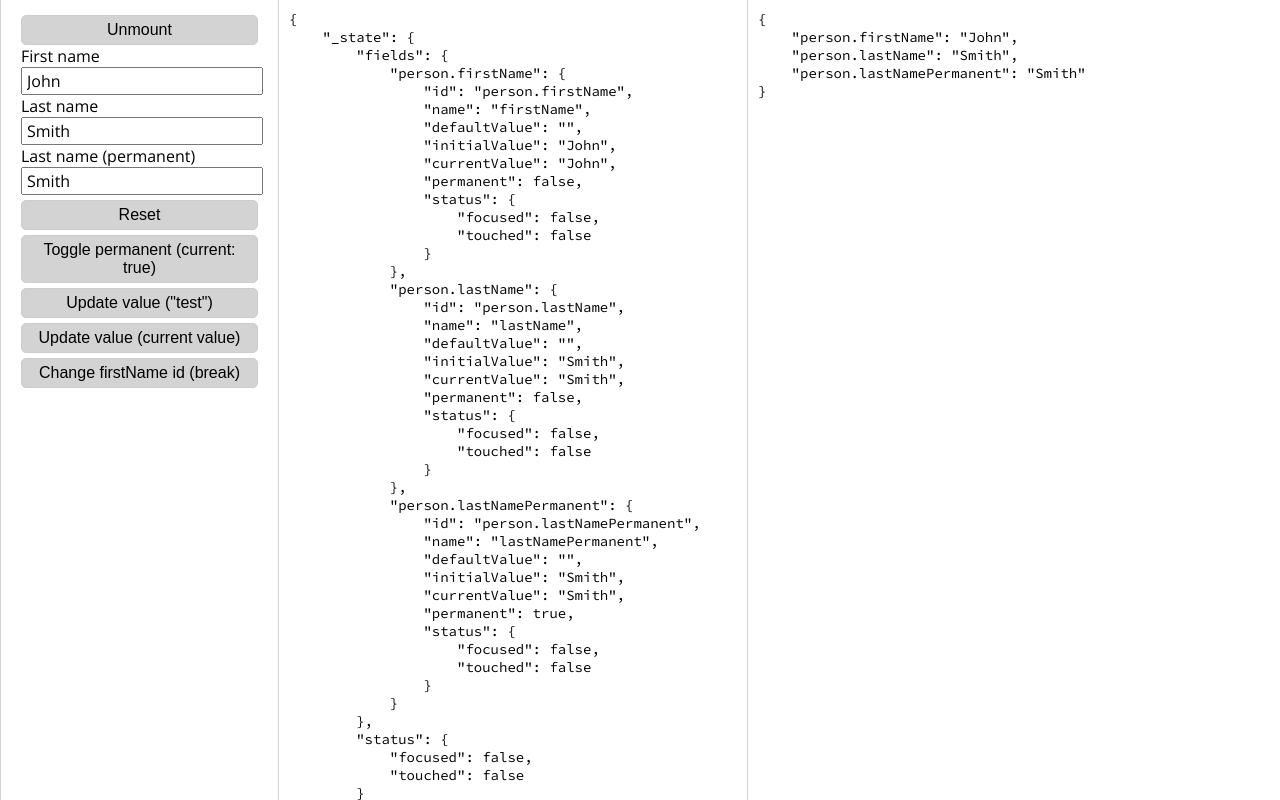
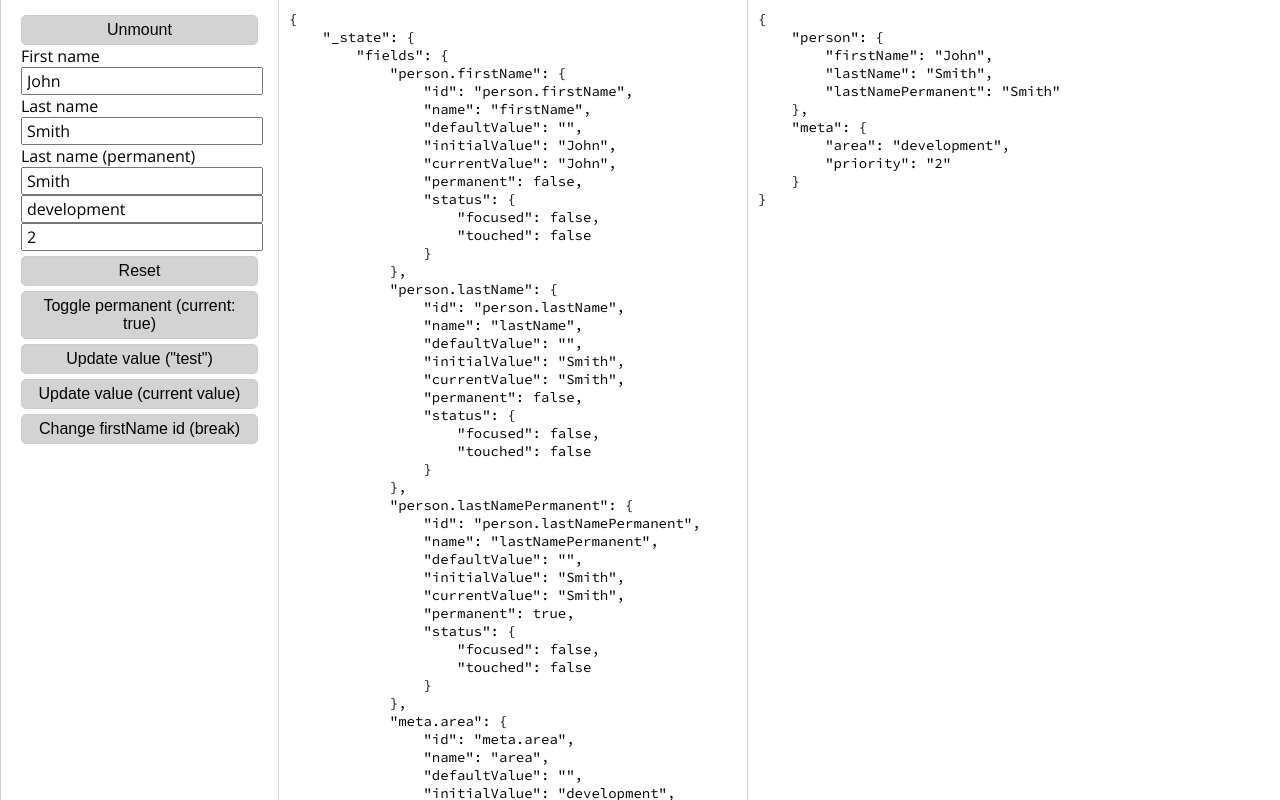
Before and after one commit to SimplrJS/react-forms, a React app: page / in a window 1280 px wide. Shown: the top 800 px of the page. Built offline with nearby package versions, Linux system fonts and the light colour scheme; the HTML template or start-up script is replaced by a standard one.

Commit message:
Group component added.

```diff
--- a/src/app.tsx
+++ b/src/app.tsx
@@ -60,8 +60,8 @@ const Test = () => {
         return () => store.removeListener(listener);
     }, []);
 
-    // const [groupId] = useState(undefined);
-    const [groupId] = useState("person");
+    const [groupId] = useState(undefined);
+    // const [groupId] = useState("person");
 
     const groupContext: GroupContextObject = {
         store: store,
--- /dev/null
+++ b/src/components/group.tsx
@@ -0,0 +1,23 @@
+import React, { useContext } from "react";
+import { SEPARATOR } from "../stores/constants";
+import { GroupContext, GroupContextObject } from "../contexts/group-context";
+
+interface Props {
+    name: string;
+    children: React.ReactNode;
+}
+
+export const Group = (props: Props) => {
+    const groupContext = useContext(GroupContext);
+
+    let groupId = props.name;
+    if (groupContext.groupId != null) {
+        groupId = `${groupContext.groupId}${SEPARATOR}${props.name}`;
+    }
+
+    const groupObject: GroupContextObject = {
+        ...groupContext,
+        groupId: groupId
+    };
+    return <GroupContext.Provider value={groupObject}>{props.children}</GroupContext.Provider>;
+};
--- /dev/null
+++ b/src/stores/constants.ts
@@ -0,0 +1 @@
+export const SEPARATOR = ".";
--- a/src/stores/group-store.ts
+++ b/src/stores/group-store.ts
@@ -1,8 +1,7 @@
+import { produce } from "immer";
 import { TinyEmitter, Callback } from "../helpers/emitter";
-import { produce } from "immer";
 import { FieldValues } from "../contracts/field-contracts";
-
-export const SEPARATOR = ".";
+import { SEPARATOR } from "./constants";
 
 interface Status {
     focused: boolean;
@@ -264,7 +263,20 @@ export class GroupStoreMutable extends TinyEmitter<Callback> {
                     continue;
                 }
 
-                result[key] = field.currentValue;
+                const splitKey = key.split(SEPARATOR);
+
+                const paths = splitKey.slice(0, splitKey.length - 1);
+
+                // tslint:disable-next-line no-any
+                let current: any = result;
+                for (const path of paths) {
+                    if (current[path] == null) {
+                        current[path] = {};
+                    }
+                    current = current[path];
+                }
+
+                current[field.name] = field.currentValue;
             }
         }
         return result;
--- a/src/tests/test1.tsx
+++ b/src/tests/test1.tsx
@@ -3,6 +3,7 @@ import { TextField } from "../components/text-field";
 import { ResetButton } from "../components/reset";
 import { Permanent } from "../components/permanent";
 import { GroupContext } from "../contexts/group-context";
+import { Group } from "../components/group";
 
 export const Test1 = () => {
     const [show, setShow] = useState(true);
@@ -37,14 +38,19 @@ export const Test1 = () => {
         <>
             <div>
                 <button onClick={() => setShow(!show)}>{!show ? "Mount" : "Unmount"}</button>
+                <Group name="person">
                     <label>
                         First name
                         <TextField name={firstNameId} initialValue="John" />
                     </label>
                     {lastName}
-                {/* ---------
-                {lastNameDuplicate} */}
                     {lastNamePermanent}
+                </Group>
+                <Group name="meta">
+                    <TextField name="area" initialValue="development" />
+                    <TextField name="priority" initialValue="2" />
+                </Group>
+
                 <div>
                     <ResetButton>Reset</ResetButton>
                 </div>
```
Also changed, not shown: src/components/group-field.tsx (deleted). Lines whose indentation alone changed are shown as unchanged.
